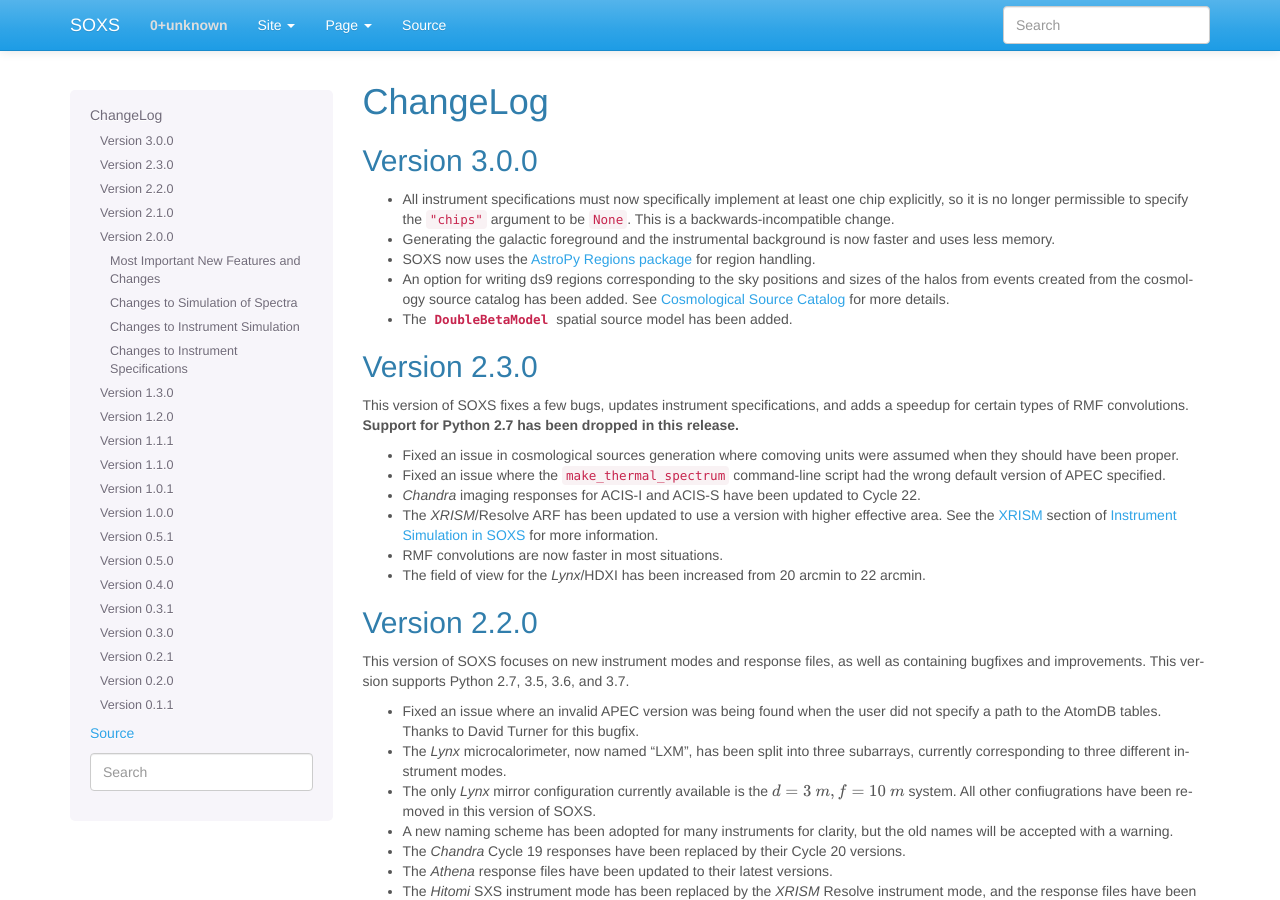
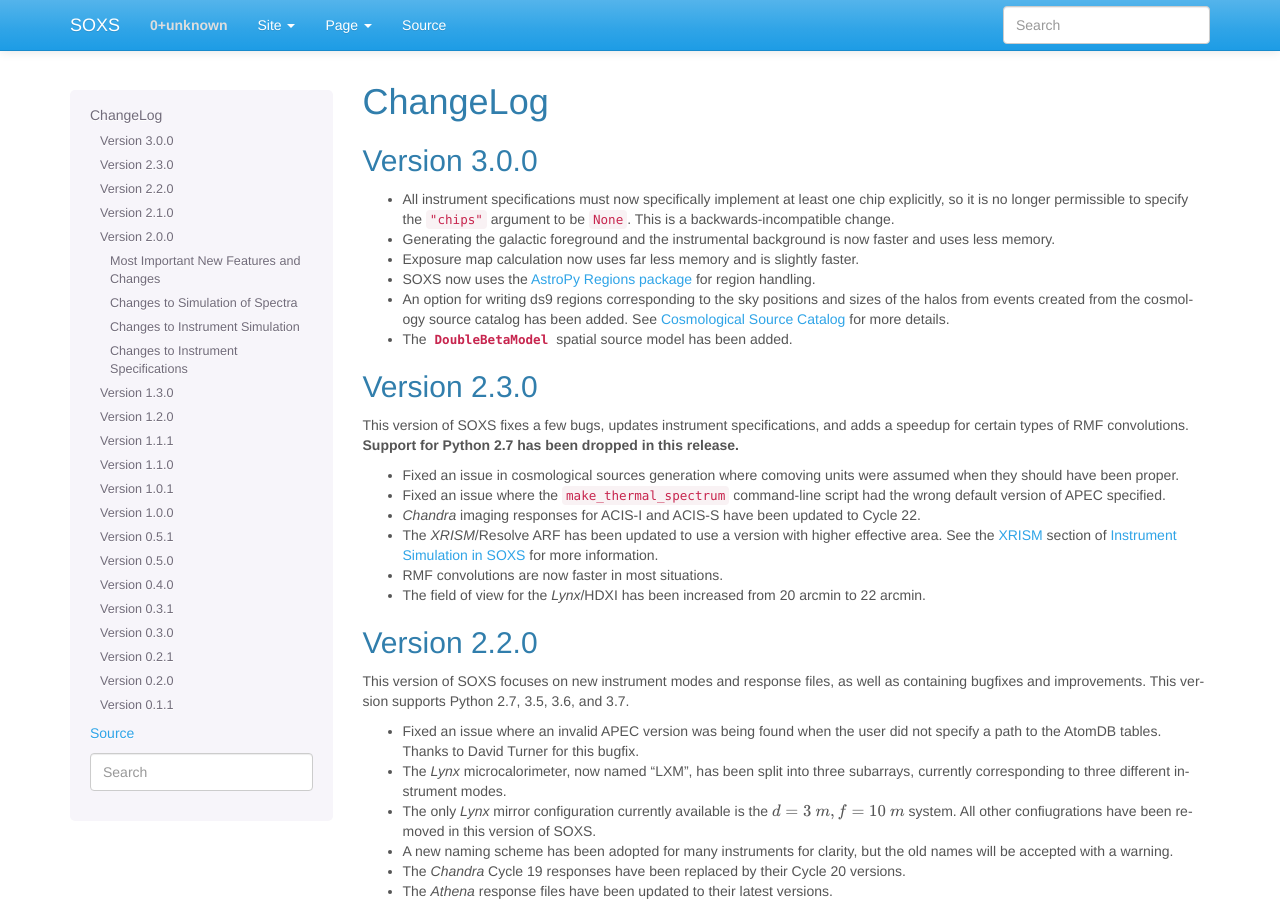
Before and after one commit to lynx-x-ray-observatory/soxs, a Sphinx documentation site: the page built from doc/source/changelog.rst, in a window 1280 px wide and 900 px high. Built offline with Sphinx 7.4.7, drawn with Linux system fonts in a browser that asks for light colours.

Commit message:
Update changelog

```diff
--- a/doc/source/changelog.rst
+++ b/doc/source/changelog.rst
@@ -11,6 +11,7 @@ Version 3.0.0
   argument to be ``None``. This is a backwards-incompatible change.
 * Generating the galactic foreground and the instrumental background is now
   faster and uses less memory.
+* Exposure map calculation now uses far less memory and is slightly faster.
 * SOXS now uses the
   `AstroPy Regions package <https://astropy-regions.readthedocs.io/en/latest/>`_
   for region handling.
```
